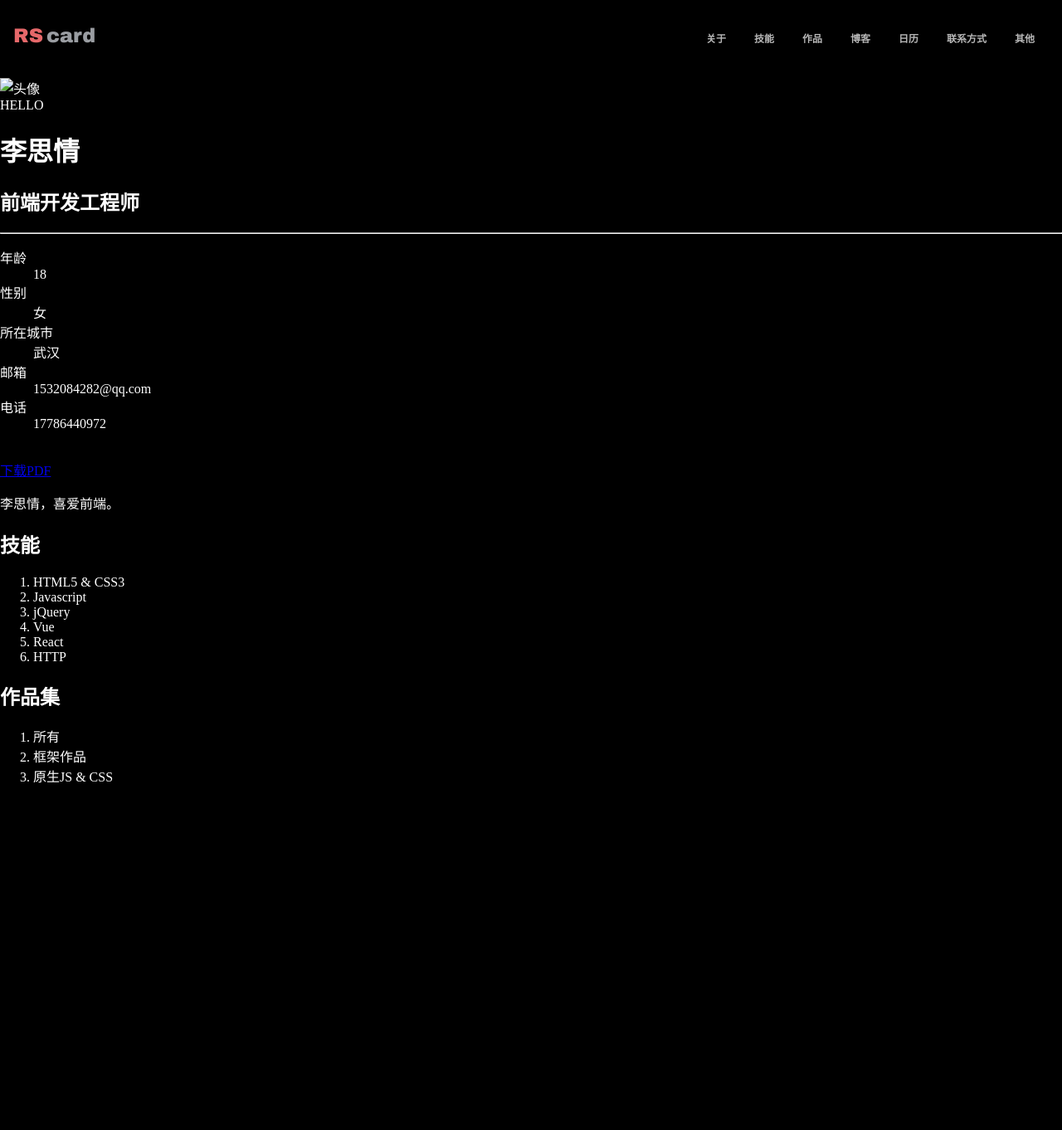
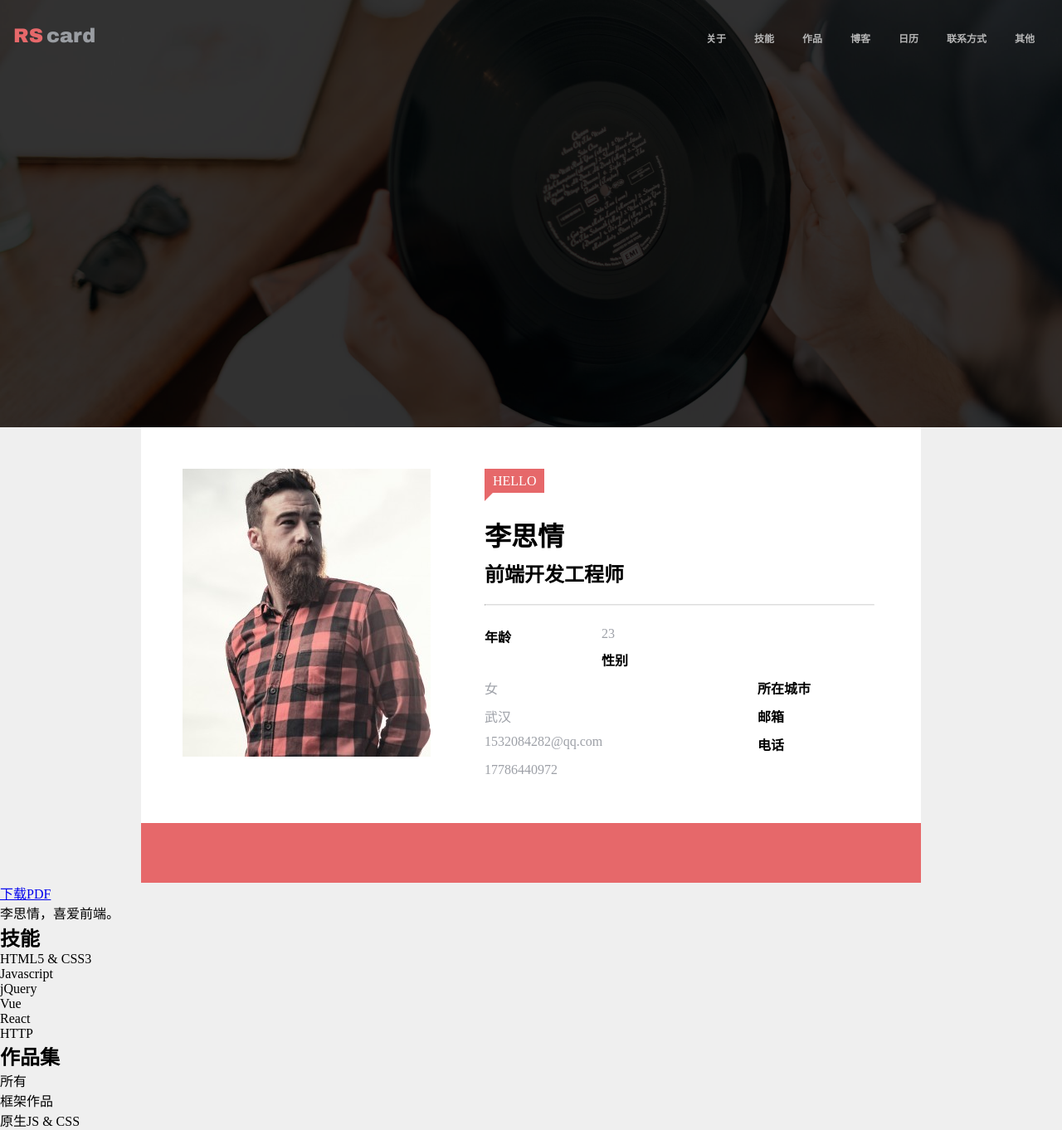
Before and after one commit to SethLee23/resume, a plain HTML site: page index.html in a window 1280 px wide. Shown: the whole page at 83% size. Before the commit the page ends 963 px from the top, so only its background shows below. Drawn offline with Linux system fonts and the light colour scheme.

Commit message:
resume第二次提交

```diff
--- /dev/null
+++ b/1.css
@@ -0,0 +1,68 @@
+body {
+    background-color: black;
+    color: white;
+    margin:0;
+}
+
+.clearfix::after {
+    clear: both;
+    content: '';
+    display: block;
+}
+.topNavBar>nav{
+    float:right;
+}
+
+.topNavBar>nav>ul {
+    list-style: none;
+    margin: 0;
+    padding: 0;
+    float: left;
+}
+
+.topNavBar>nav>ul>li {
+    float: left;
+    margin-left: 17px;
+    margin-right: 17px;
+    font-size: 12px;
+    font-weight: bold;
+}
+
+.topNavBar>nav>ul>li>a {
+    font-size: 12px;
+    color: #b7b7b7;
+    text-decoration: none;
+    float: left;
+    border-bottom: 3px solid transparent;
+    background-color: transparent;
+    display: block;
+    border-top: 3px solid transparent;
+    padding-top: 5px;
+    padding-bottom: 5px;
+}
+
+.topNavBar>nav>ul>li>a:hover {
+    border-bottom: 3px solid #e06567;
+}
+
+a {
+    color: inherit;
+    text-decoration: none;
+    font-size: 24px;
+    font-family: "Arial Black";
+}
+
+.RS {
+    margin-right: 4px;
+    color: #e6686a;
+}
+
+.CARD {
+    color: #9A9DA2;
+}
+/*要对齐，首先补齐border-top,*/
+.topNavBar{
+    padding-top: 27px;
+    padding-left: 16px;
+    padding-right:16px;
+}
--- a/index.css
+++ b/index.css
@@ -1,19 +1,16 @@
+
 body {
-    background-color: black;
-    color: white;
+    background-color: #EFEFEF;
+    color: black;
     margin: 0;
 }
 
-.topNavBar>nav{
+.topNavBar .nav{
     float:right;
 }
-.topNavBar>nav>ul>li {
+.topNavBar nav>ul>li {
     float: left;
     list-style: none;
-    font-size: 12px;
-    margin-left: 17px;
-    margin-right: 17px;
-    font-weight: bold;
     padding-top: 2.5px;
     padding-bottom: 2.5px;
 }
@@ -24,22 +21,26 @@ body {
     display: block;
 }
 
-.topNavBar>nav>ul>li>a {
+.topNavBar nav>ul>li>a {
     text-decoration: none;
     color: #b7b7b7;
     border-bottom: 3px solid transparent;
     padding: 5px 0px 5px 0px;
     display: block;
+    font-size: 12px;
+    margin-left: 17px;
+    margin-right: 17px;
+    font-weight: bold;
 }
-.topNavBar>nav>ul>li>a:hover {
+.topNavBar nav>ul>li>a:hover {
 border-bottom: 3px solid #e06567;
 }
-.topNavBar>nav>ul{
+.topNavBar nav>ul{
     float:right;
     margin: 0;
     padding: 0;
 }
-.topNavBar>a{
+.topNavBar a{
     text-decoration: none;
     color: inherit;
     font-family: "Arial Black";
@@ -55,5 +56,123 @@ border-bottom: 3px solid #e06567;
     color: RGB(154,157,162);
 }
 .topNavBar{
-    padding: 29px 16px 29px 16px;
+    padding: 29px 0px 29px 0px;
+    position: fixed;
+    top: 0;
+    left: 0;
+    width: 100%;
 }
+.banner{
+    background-image: url(./rs-cover.jpg);
+    background-position: center center;/*调整背景图片位置，实现水平垂直居中，
+    可以查一下其他属性*/
+    height:515px;
+    background-size: cover;/*调整自适应*/
+}
+.inner{
+    padding-left: 16px;
+    padding-right: 16px;
+}
+.banner .mask{
+    height: 515px;
+    background-color: rgba(0,0,0,0.8);/*設置蒙起來的層，加一個div，
+    設置背景顏色rgba（*，*，*，百分數）最後一個調整透明度*/
+}
+.usercard{
+    max-width: 940px;/*常用*/
+    margin-left: auto;
+    margin-right: auto;/*设置div水平居中*/
+    background-color: #FFFFFF;
+    color: black;
+}
+/*需要给图片切大小时可以直接在标签中加width和height*/
+.usercard .hello{
+    background-color: RGB(230,104,106);
+    color: white;
+    padding: 4px 10px;
+    line-height: 21px;/*防止不同弄机器上不一样*/
+    display: inline-block;/*hello的*/
+    position: relative;
+    margin-bottom: 27px;
+}
+.usercard .hello .triangle{
+    display: block;
+    position: absolute;/*绝对定位absolue的两步，position：
+    absolute，父元素position:relative*/
+    top: 100%;
+    left: 0px;
+    border:10px solid transparent;
+    width:0px;
+    height:0px;
+    /*border-top-color: black;用于测试*/
+    border-top-color: #E6686A;/*制作三角形，在一个div里面，设置span属性为block，并且设置他的
+    上一个span为inline-block*/
+    border-left-width:0px;
+}
+.usercard .picture{
+    float: left;
+}
+.usercard .text{
+    float: left;
+    /*padding-left: 65px;都可以*/
+    margin-left: 65px;
+    width: 470px;/*由于加了float之后会出现缩进的效果，因此
+    需要给缩进的元素加上一个width*/
+}
+
+.usercard .textandpicture{
+    padding: 50px;
+}
+*{
+    margin: 0;
+    padding: 0;
+}/*去除所有元素的margin和padding*/
+.usercard .text h1{
+    margin-bottom: 6px;
+}
+hr{
+    height: 0;
+    border-top: 1px solid #DEDEDE;/*将hr改为border，首先
+    令hr的border-width为0，然后设计样式*/
+}
+.usercard .text hr{
+    margin: 20px 0;
+}
+.usercard dl dt,
+.usercard dl dd{
+    float: left;
+}
+.usercard dl dt{
+    width: 30%;
+    padding: 5px 0px;
+    font-weight: bold;
+}
+.usercard dl dd{
+    width: 70%;
+    padding: 5px 0px;
+    color: #9da0a7;
+}/*此时刚好100%，那么一个dt和对应的dd就会刚好百分之百，自动换行*/
+.usercard .media{
+    background-color: #E6686A;
+    text-align: center;/*在父元素身上添加水平居中*/
+}
+.usercard .media a{
+color: inherit;
+text-decoration: none;
+border-radius: 50%;
+/*border: 1px solid transparent;用于测试背景圆框*/
+display: inline-block;
+line-height: 30px;
+width: 40px;
+padding: 5px 0;/*参考笔记中的居中法假设div中有个span，那么当div的行高足够大，且上下padding相等时就可以居中*/
+margin: 16px;
+}
+.usercard .media svg{
+    width: 30px;
+    height: 30px;
+    fill: white;/*调整svg颜色*/
+    vertical-align: top;/*调整logo垂直距离*/
+}
+.usercard .media a:hover{
+background-color:#CF5D5F;
+}
--- a/index.html
+++ b/index.html
@@ -5,14 +5,25 @@
 	<title>我的简历</title>
 	<meta http-equiv="Content-Type" content="text/html;charset=UTF-8">
 	<link rel="stylesheet" type="text/css" href="./index.css">
+	<script src="//at.alicdn.com/t/font_1077678_9f8fxmt8lf.js"></script>
+	<style type="text/css">
+		.icon {
+			width: 1em;
+			height: 1em;
+			vertical-align: -0.15em;
+			fill: currentColor;
+			overflow: hidden;
+		}
+	</style>
 </head>
 
 <body>
-<div class="topNavBar clearfix">
+	<div class="topNavBar">
+		<div class="inner  clearfix">
 			<a class="logo" href="" alt="logo" style="float:left">
 				<span class="RS">RS</span><span class="CARD">card</span>
 			</a>
-<nav>
+			<nav class="clearfix">
 				<ul class="clearfix">
 					<li><a href="">关于</a></li>
 					<li><a href="">技能</a></li>
@@ -24,21 +35,26 @@
 				</ul>
 			</nav>
 		</div>
-<div class="banner" style="background-image:url(#)"></div>
+	</div>
+	<div class="banner">
+		<div class="mask"></div>
+	</div>
 	<main>
-<div class="card">
-	<div class="textandpicture">
-		<div class="pictrure">
-			<img src="" alt="头像">
+		<div class="usercard">
+			<div class="textandpicture clearfix">
+				<div class="picture">
+					<img src="./avatar.jpg" alt="头像">
 				</div>
 				<div class="text">
-			<span class="hello">HELLO</span>
+					<span class="hello">HELLO
+						<span class="triangle"></span>
+					</span>
 					<h1>李思情</h1>
 					<h2>前端开发工程师</h2>
 					<hr>
-			<dl>
+					<dl class="clearfix">
 						<dt>年龄</dt>
-				<dd>18</dd>
+						<dd>23</dd>
 						<dt>性别</dt>
 						<dd>女</dd>
 						<dt>所在城市</dt>
@@ -51,13 +67,31 @@
 				</div>
 			</div>
 			<footer class="media">
-		<a href="#"><img src="#" alt=""></a>
-		<a href="#"><img src="#" alt=""></a>
-		<a href="#"><img src="#" alt=""></a>
-		<a href="#"><img src="#" alt=""></a>
-		<a href="#"><img src="#" alt=""></a>
-		<a href="#"><img src="#" alt=""></a>
-		<a href="#"><img src="#" alt=""></a>
+				<a href="#">
+					<svg class="icon" aria-hidden="true">
+						<use xlink:href="#icon-github"></use>
+					</svg>
+				</a>
+				<a href="#">
+					<svg class="icon" aria-hidden="true">
+						<use xlink:href="#icon-hexo"></use>
+					</svg>
+				</a>
+				<a href="#">
+					<svg class="icon" aria-hidden="true">
+						<use xlink:href="#icon-weixin"></use>
+					</svg>
+				</a>
+				<a href="#">
+					<svg class="icon" aria-hidden="true">
+						<use xlink:href="#icon-weibo"></use>
+					</svg>
+				</a>
+				<a href="#">
+					<svg class="icon" aria-hidden="true">
+						<use xlink:href="#icon-qq"></use>
+					</svg>
+				</a>
 			</footer>
 		</div>
 		<a href="#" class="button">下载PDF</a>
```
Also changed, not shown: avatar.jpg (added), rs-cover.jpg (added). Lines whose indentation alone changed are shown as unchanged.
